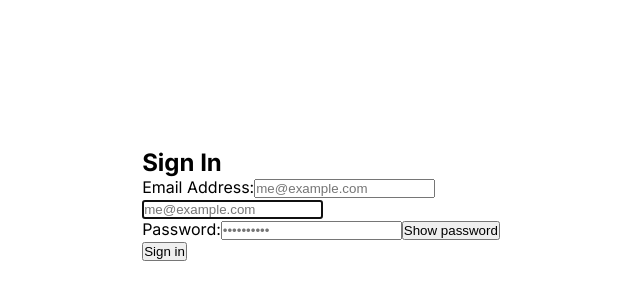
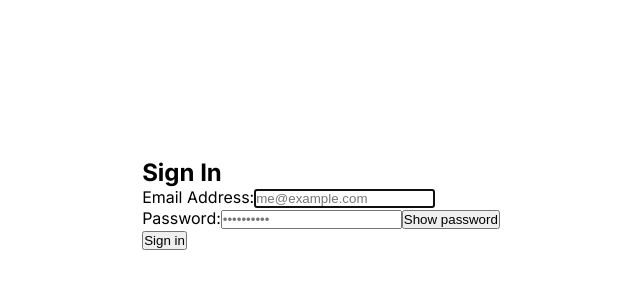
Before and after one commit to PashaDeev/sign_in_form, a Next.js app: page / in a window 1280 px wide. Shown: the part 196-496 px from the top of the page, without its empty margins (319-959 px from the left). Built offline with nearby package versions, Linux system fonts and the light colour scheme.

Commit message:
add password type to input component

```diff
--- a/src/shared/formInput/index.tsx
+++ b/src/shared/formInput/index.tsx
@@ -1,14 +1,16 @@
-type FormInputProps = {
-    title: string;
-    name: string;
+import {InputHTMLAttributes} from 'react';
 
-    placeholder?: string;
-    autoFocus?: boolean;
-    required?: boolean;
-    id?: string;
-    type?: HTMLInputElement['type'];
-};
-export const FormInput = ({title, name, id, required, autoFocus, placeholder, type = 'text'}: FormInputProps) => {
+type FormInputProps = InputHTMLAttributes<HTMLInputElement> & {title: string};
+export const FormInput = ({
+    title,
+    name,
+    id,
+    required,
+    autoFocus,
+    placeholder,
+    type = 'text',
+    ...rest
+}: FormInputProps) => {
     return (
         <section>
             <label>
@@ -20,8 +22,20 @@ export const FormInput = ({title, name, id, required, autoFocus, placeholder, ty
                     required={required}
                     autoFocus={autoFocus}
                     placeholder={placeholder}
+                    {...rest}
                 />
+                {type === 'password' && (
+                    <button
+                        type="button"
+                        aria-label="Show password as plain text.
+                    Warning: this will display your password on the screen."
+                    >
+                        Show password
+                    </button>
+                )}
             </label>
+            {/* todo унести в фичу */}
+            <div id="password-constraints"></div>
         </section>
     );
 };
--- a/src/widgets/signInForm/index.tsx
+++ b/src/widgets/signInForm/index.tsx
@@ -13,16 +13,9 @@ export const SignInForm = () => (
             autoFocus={true}
             placeholder="me@example.com"
         />
-        <section>
-            <label>
-                <input type="email" name="email" id="email" required autoFocus placeholder="me@example.com" />
-            </label>
-        </section>
 
-        <section>
-            <label>
-                Password:
-                <input
+        <FormInput
+            title="Password:"
             type="password"
             name="password"
             id="current-password"
@@ -31,16 +24,6 @@ export const SignInForm = () => (
             aria-describedby="password-constraints"
             placeholder="••••••••••"
         />
-                <button
-                    type="button"
-                    aria-label="Show password as plain text.
-                    Warning: this will display your password on the screen."
-                >
-                    Show password
-                </button>
-                <div id="password-constraints"></div>
-            </label>
-        </section>
 
         <button type="submit">Sign in</button>
     </form>
```
Lines whose indentation alone changed are shown as unchanged.
